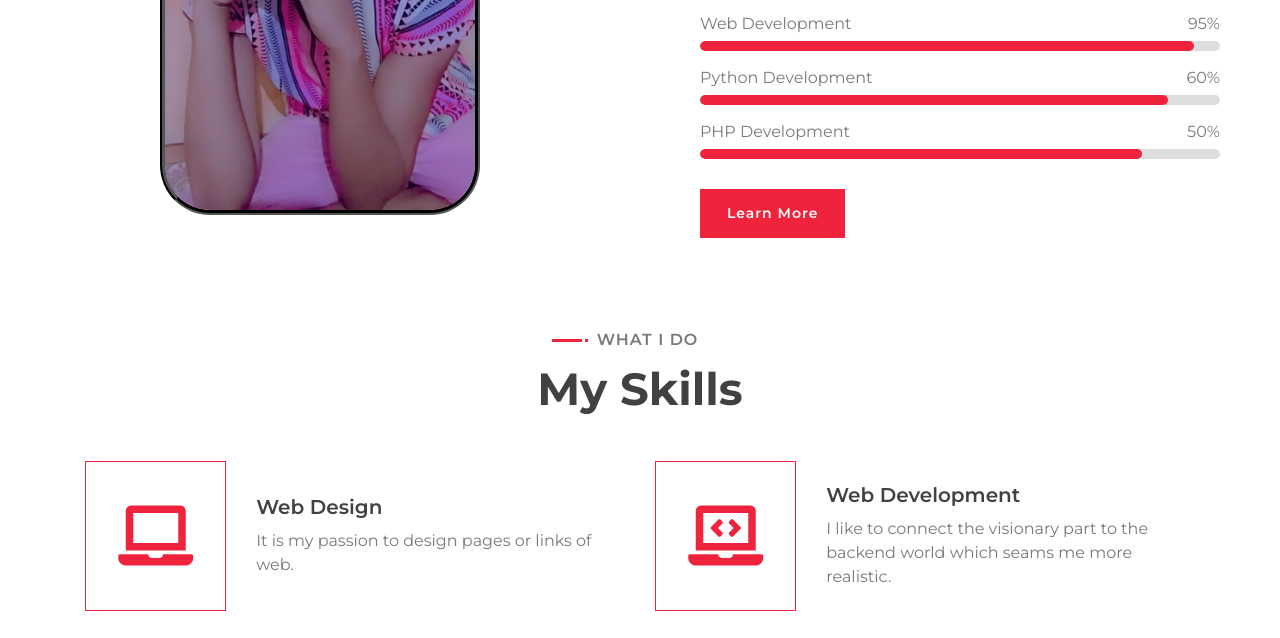
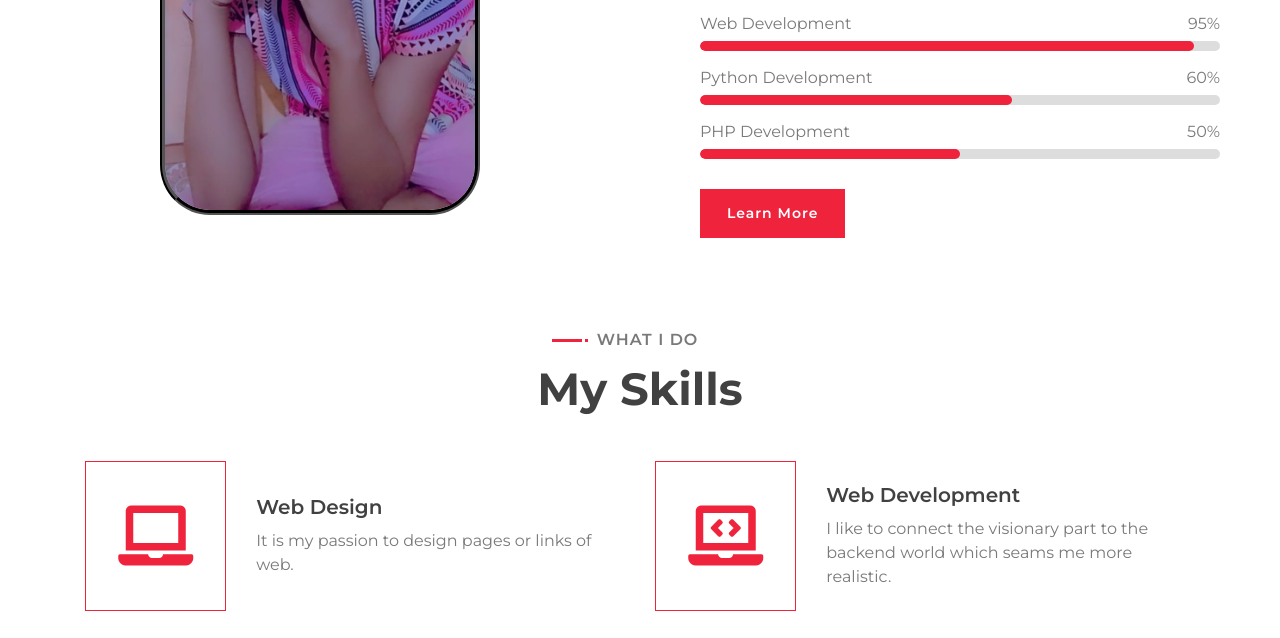
Before and after one commit to sonalikayadav/sonalika_Portfolio, a plain HTML site: page index.html in a window 1280 px wide. Shown: the part 1003-1641 px from the top of the page. Drawn offline with nearby package versions, Linux system fonts and the light colour scheme.

Commit message:
Update index.html

```diff
--- a/index.html
+++ b/index.html
@@ -119,13 +119,13 @@
                                     <p>Python Development</p><p>60%</p>
                                 </div>
                                 <div class="progress">
-                                    <div class="progress-bar" role="progressbar" aria-valuenow="90" aria-valuemin="0" aria-valuemax="100"></div>
+                                    <div class="progress-bar" role="progressbar" aria-valuenow="60" aria-valuemin="0" aria-valuemax="100"></div>
                                 </div>
                                 <div class="skill-name">
                                     <p>PHP Development</p><p>50%</p>
                                 </div>
                                 <div class="progress">
-                                    <div class="progress-bar" role="progressbar" aria-valuenow="85" aria-valuemin="0" aria-valuemax="100"></div>
+                                    <div class="progress-bar" role="progressbar" aria-valuenow="50" aria-valuemin="0" aria-valuemax="100"></div>
                                 </div>
                             </div>
                             <a class="btn" href="">Learn More</a>
```
